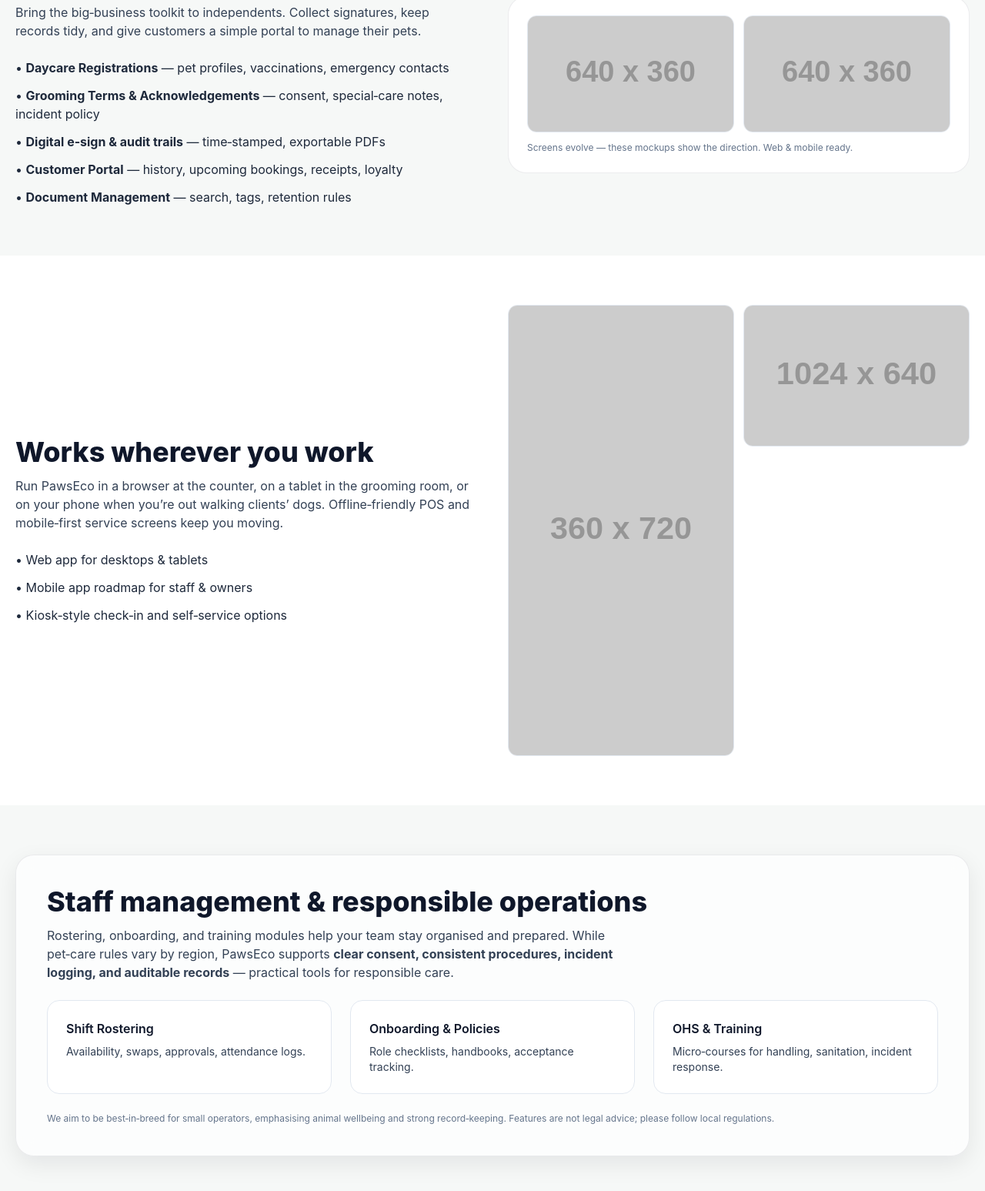
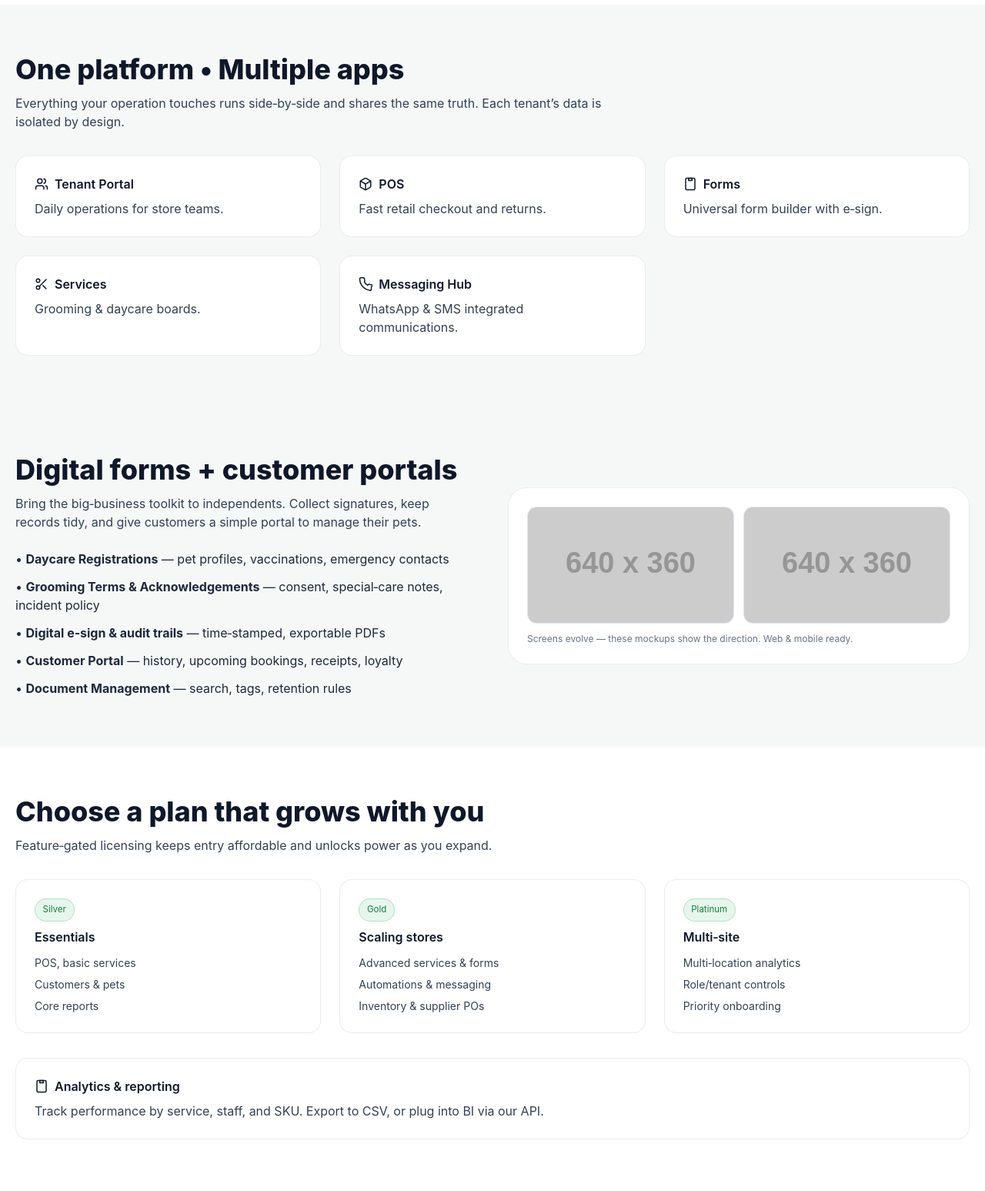
Before and after one commit to cloudependent/pawseco-v4-landing, a plain HTML site: page index.html in a window 1280 px wide. Shown: the part 1882-3429 px from the top of the page at 77% size. Drawn offline with nearby package versions, Linux system fonts and the light colour scheme; placeholder pictures from the web are drawn by us.

Commit message:
Add new sections for features and reliability
Added sections for credibility highlights, apps, licensing, analytics, and reliability to enhance content structure.

```diff
--- a/index.html
+++ b/index.html
@@ -124,6 +124,17 @@
     </div>
   </section>
 
+  <!-- Credibility strip from README highlights -->
+  <section class="py-8">
+    <div class="mx-auto max-w-7xl px-5">
+      <div class="grid gap-4 md:grid-cols-3">
+        <div class="glass rounded-2xl p-4 text-sm"><span class="font-semibold">Multi‑tenant isolation</span> • Data separated per business</div>
+        <div class="glass rounded-2xl p-4 text-sm"><span class="font-semibold">Row‑Level Security (PostgreSQL)</span> • Built‑in protection</div>
+        <div class="glass rounded-2xl p-4 text-sm"><span class="font-semibold">API‑first FastAPI backend</span> • React/Vite frontends</div>
+      </div>
+    </div>
+  </section>
+
   <!-- Features -->
   <section id="features" class="py-16 bg-white">
     <div class="mx-auto max-w-7xl px-5">
@@ -136,6 +147,22 @@
         <div class="card rounded-2xl p-6"><h3 class="font-semibold flex items-center gap-2"><svg width="18" height="18"><use href="#i-calendar"/></svg> Staff & rostering</h3><p class="mt-2 text-slate-700">Shifts, availability, approvals, and audit logs.</p></div>
         <div class="card rounded-2xl p-6"><h3 class="font-semibold flex items-center gap-2"><svg width="18" height="18"><use href="#i-users"/></svg> Customers & loyalty</h3><p class="mt-2 text-slate-700">Profiles, pets, visit history, points, rewards, offers.</p></div>
         <div class="card rounded-2xl p-6"><h3 class="font-semibold flex items-center gap-2"><svg width="18" height="18"><use href="#i-shield"/></svg> API‑first</h3><p class="mt-2 text-slate-700">Modern REST with tenant isolation to integrate safely.</p></div>
+      </div>
+    </div>
+  </section>
+
+  <!-- All Apps in One Platform -->
+  <section id="apps" class="py-16">
+    <div class="mx-auto max-w-7xl px-5">
+      <h2 class="text-3xl md:text-4xl font-extrabold">One platform • Multiple apps</h2>
+      <p class="mt-3 text-slate-700 max-w-3xl">Everything your operation touches runs side‑by‑side and shares the same truth. Each tenant’s data is isolated by design.</p>
+      <div class="mt-8 grid gap-6 md:grid-cols-2 lg:grid-cols-3">
+        <div class="card rounded-2xl p-6"><h3 class="font-semibold flex items-center gap-2"><svg width="18" height="18"><use href="#i-users"/></svg> Tenant Portal</h3><p class="mt-2 text-slate-700">Daily operations for store teams.</p></div>
+
+        <div class="card rounded-2xl p-6"><h3 class="font-semibold flex items-center gap-2"><svg width="18" height="18"><use href="#i-box"/></svg> POS</h3><p class="mt-2 text-slate-700">Fast retail checkout and returns.</p></div>
+        <div class="card rounded-2xl p-6"><h3 class="font-semibold flex items-center gap-2"><svg width="18" height="18"><use href="#i-clipboard"/></svg> Forms</h3><p class="mt-2 text-slate-700">Universal form builder with e‑sign.</p></div>
+        <div class="card rounded-2xl p-6"><h3 class="font-semibold flex items-center gap-2"><svg width="18" height="18"><use href="#i-scissors"/></svg> Services</h3><p class="mt-2 text-slate-700">Grooming & daycare boards.</p></div>
+        <div class="card rounded-2xl p-6"><h3 class="font-semibold flex items-center gap-2"><svg width="18" height="18"><use href="#i-phone"/></svg> Messaging Hub</h3><p class="mt-2 text-slate-700">WhatsApp & SMS integrated communications.</p></div>
       </div>
     </div>
   </section>
@@ -166,6 +193,47 @@
     </div>
   </section>
 
+  <!-- Licensing & Analytics -->
+  <section id="plans" class="py-16 bg-white">
+    <div class="mx-auto max-w-7xl px-5">
+      <h2 class="text-3xl md:text-4xl font-extrabold">Choose a plan that grows with you</h2>
+      <p class="mt-3 text-slate-700">Feature‑gated licensing keeps entry affordable and unlocks power as you expand.</p>
+      <div class="mt-8 grid gap-6 md:grid-cols-3">
+        <div class="card rounded-2xl p-6">
+          <div class="badge">Silver</div>
+          <h3 class="mt-2 font-semibold">Essentials</h3>
+          <ul class="mt-3 text-slate-700 text-sm space-y-2">
+            <li>POS, basic services</li>
+            <li>Customers & pets</li>
+            <li>Core reports</li>
+          </ul>
+        </div>
+        <div class="card rounded-2xl p-6">
+          <div class="badge">Gold</div>
+          <h3 class="mt-2 font-semibold">Scaling stores</h3>
+          <ul class="mt-3 text-slate-700 text-sm space-y-2">
+            <li>Advanced services & forms</li>
+            <li>Automations & messaging</li>
+            <li>Inventory & supplier POs</li>
+          </ul>
+        </div>
+        <div class="card rounded-2xl p-6">
+          <div class="badge">Platinum</div>
+          <h3 class="mt-2 font-semibold">Multi‑site</h3>
+          <ul class="mt-3 text-slate-700 text-sm space-y-2">
+            <li>Multi‑location analytics</li>
+            <li>Role/tenant controls</li>
+            <li>Priority onboarding</li>
+          </ul>
+        </div>
+      </div>
+      <div class="mt-8 card rounded-2xl p-6">
+        <h3 class="font-semibold flex items-center gap-2"><svg width="18" height="18"><use href="#i-clipboard"/></svg> Analytics & reporting</h3>
+        <p class="mt-2 text-slate-700">Track performance by service, staff, and SKU. Export to CSV, or plug into BI via our API.</p>
+      </div>
+    </div>
+  </section>
+
   <!-- Web & Mobile -->
   <section id="devices" class="py-16 bg-white">
     <div class="mx-auto max-w-7xl px-5">
@@ -181,7 +249,22 @@
         </div>
         <div class="order-1 lg:order-2 grid gap-3 md:grid-cols-2">
           <img class="rounded-xl border border-slate-200" src="https://dummyimage.com/360x720/eaf7ee/1e293b&text=Mobile+App+Preview" alt="Mobile" />
-          <img class="rounded-xl border border-slate-200" src="https://dummyimage.com/1024x640/eaf7ee/1e293b&text=Admin+Dashboard+Preview" alt="Admin" />
+          <img class="rounded-xl border border-slate-200" src="https://dummyimage.com/1024x640/eaf7ee/1e293b&text=Operations+Dashboard+Preview" alt="Operations" />
+        </div>
+      </div>
+    </div>
+  </section>
+
+  <!-- Built for reliability (from README Docker stance) -->
+  <section id="reliability" class="py-16">
+    <div class="mx-auto max-w-7xl px-5">
+      <div class="glass rounded-3xl p-8 md:p-10 shadow-soft">
+        <h2 class="text-3xl md:text-4xl font-extrabold">Reliable by design</h2>
+        <p class="mt-3 text-slate-700 max-w-3xl">We follow a production‑grade approach inspired by our engineering README: environments are isolated, builds are consistent, and rollbacks are instant.</p>
+        <div class="mt-6 grid gap-6 md:grid-cols-3 text-slate-800">
+          <div class="rounded-2xl bg-white p-6 border border-slate-200"><div class="font-semibold">Environment isolation</div><p class="mt-2 text-sm">Separate configs for Local, Staging, Production.</p></div>
+          <div class="rounded-2xl bg-white p-6 border border-slate-200"><div class="font-semibold">Consistent builds</div><p class="mt-2 text-sm">Same image runs everywhere; easy rollback.</p></div>
+          <div class="rounded-2xl bg-white p-6 border border-slate-200"><div class="font-semibold">Security first</div><p class="mt-2 text-sm">JWT auth, RLS, TLS, RBAC, and audit trails.</p></div>
         </div>
       </div>
     </div>
```
